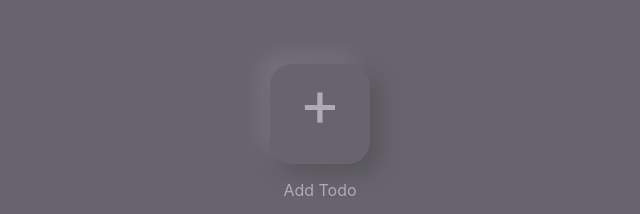
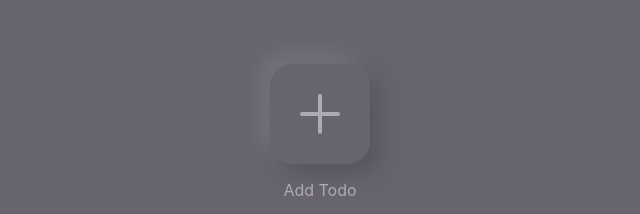
Before and after one commit to mischulz14/Todo-in-React, a React (Create React App) app: page / in a window 1280 px wide. Shown: the top 214 px of the page, without its empty margins (320-960 px from the left). Built offline with nearby package versions, Linux system fonts and the light colour scheme.

Commit message:
changed styling

```diff
--- a/src/App.css
+++ b/src/App.css
@@ -29,6 +29,12 @@ body {
   height: 100px;
   display: flex;
   justify-content: center;
+  align-items: center;
+  transition: all 0.2s ease-in-out;
+  transform-origin: center;
+}
+
+#plus-btn-icon{
   transition: all 0.2s ease-in-out;
 }
 
--- a/src/App.js
+++ b/src/App.js
@@ -2,6 +2,7 @@ import React, { useState, useEffect } from "react";
 import "./App.css";
 import TodoForm from "./TodoForm";
 import TodoList from "./TodoList";
+import { IoAdd } from "react-icons/io5";
 
 function App() {
   // state stuff
@@ -10,6 +11,7 @@ function App() {
     if (localStorage.getItem("todoTaskList") === null) {
       return [];
     } else {
+      console.log(JSON.parse(localStorage.getItem("todoTaskList")));
       return JSON.parse(localStorage.getItem("todoTaskList"));
     }
   });
@@ -70,7 +72,7 @@ function App() {
     <div className="App">
       <div className="container">
         <button className="plus-btn" onClick={handleSetClicked}>
-          <span className={clicked ? "rotate" : ""}>+</span>
+          <IoAdd id="plus-btn-icon" className={clicked ? "rotate" : ""} />
         </button>
         {!clicked ? <div className="add-text">Add Todo</div> : null}
         {clicked ? (
--- a/src/TodoForm.css
+++ b/src/TodoForm.css
@@ -72,3 +72,9 @@ form {
     transform: scale(1);
   }
 }
+
+@media (max-width:500px){
+  form {
+    width: 90vw;
+  }
+}
--- a/src/TodoItem.css
+++ b/src/TodoItem.css
@@ -65,3 +65,21 @@ li {
   text-decoration: line-through;
   background-color: aliceblue;
 }
+
+@media (max-width: 500px) {
+  li {
+    flex-direction: column;
+    gap: 1.2rem;
+    padding: 1rem;
+    margin-bottom: 1.5rem;
+  }
+
+  .ellipse {
+    display: none;
+  }
+
+  .task-text {
+    margin-left: 0;
+    text-align: center;
+  }
+}
--- a/src/TodoItem.js
+++ b/src/TodoItem.js
@@ -20,7 +20,7 @@ export default function TodoItem(props) {
   return (
     <li className={props.todo.completed ? "line-through" : ""}>
       <div className="task-container">
-        <IoEllipse />
+        <IoEllipse className="ellipse" />
         <span className="task-text">{props.todo.task}</span>
       </div>
 
--- a/src/TodoList.css
+++ b/src/TodoList.css
@@ -38,3 +38,9 @@ label {
   color: #b6b2c2;
   font-size: 1.3rem;
 }
+
+@media(max-width: 500px){
+  .todo-list {
+    width: 100%;
+  }
+}
```
